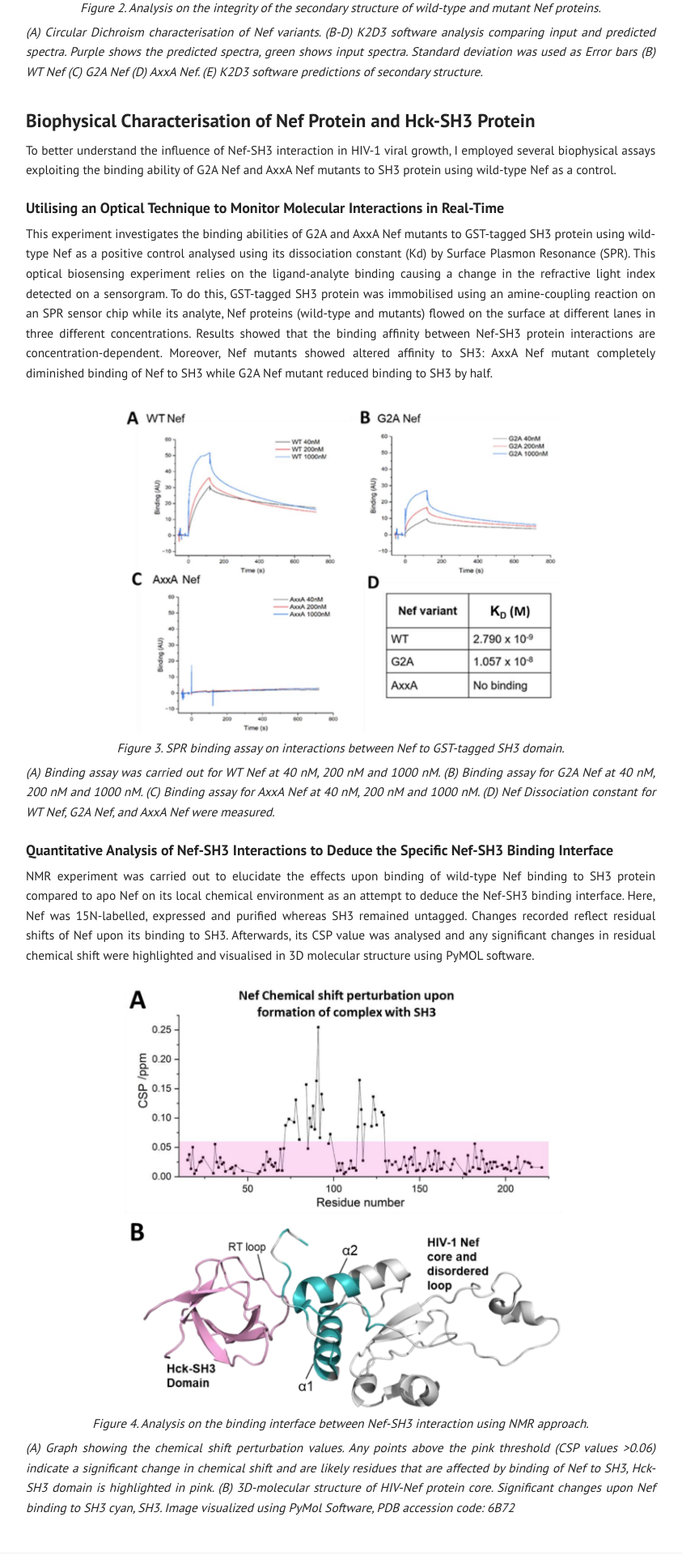
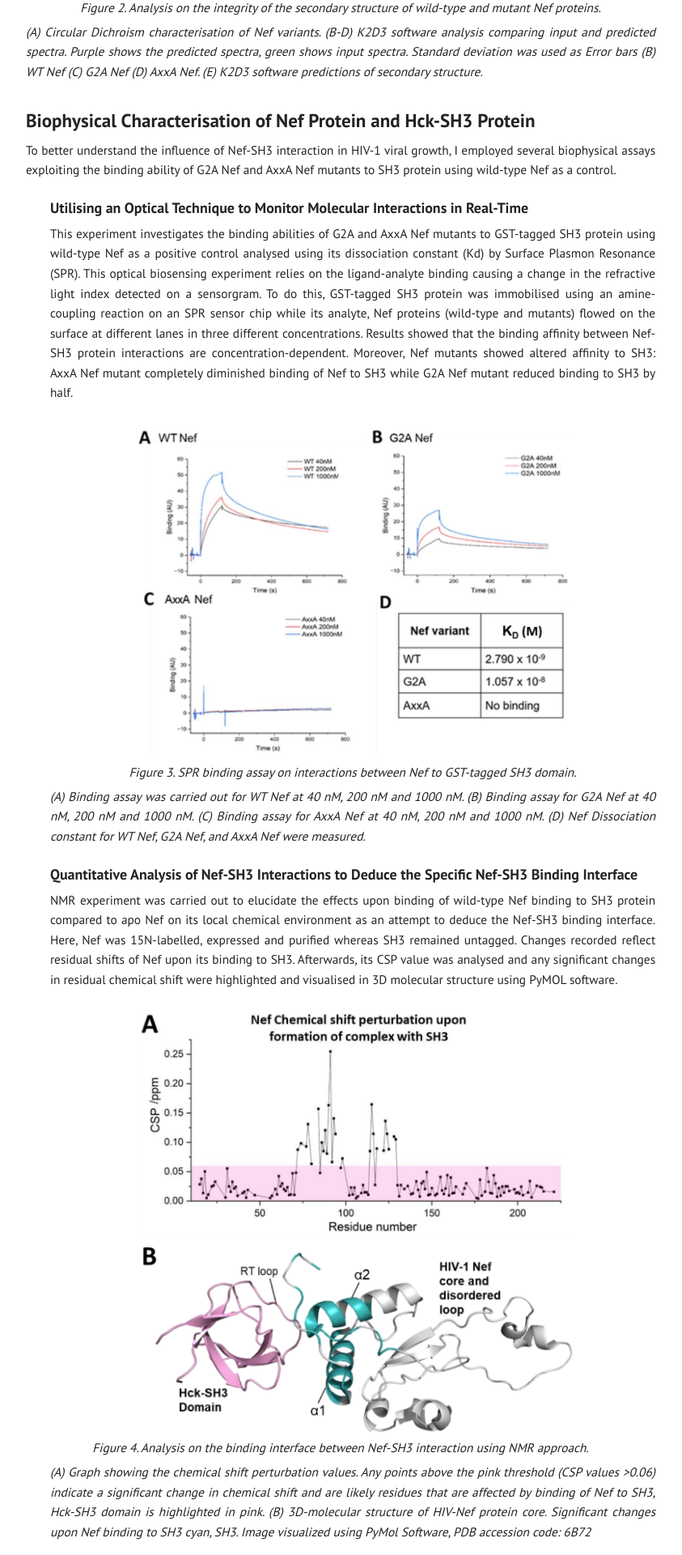
Before and after one commit to clarissediandra/clarissediandra.github.io, a Jekyll site: the page built from _posts/research/2023-05-01-hiv.md, in a window 1280 px wide. Shown: the part 1692-3612 px from the top of the page at 81% size, without its empty margins (219-1062 px from the left). Built offline with Jekyll 4.4.1, drawn with Linux system fonts in a browser that asks for light colours.

Commit message:
Indentation fix

```diff
--- a/_posts/research/2023-05-01-hiv.md
+++ b/_posts/research/2023-05-01-hiv.md
@@ -40,9 +40,9 @@ To better understand the influence of Nef-SH3 interaction in HIV-1 viral growth,
 
 This experiment investigates the binding abilities of G2A and AxxA Nef mutants to GST-tagged SH3 protein using wild-type Nef as a positive control analysed using its dissociation constant (Kd) by Surface Plasmon Resonance (SPR). This optical biosensing experiment relies on the ligand-analyte binding causing a change in the refractive light index detected on a sensorgram. To do this, GST-tagged SH3 protein was immobilised using an amine-coupling reaction on an SPR sensor chip while its analyte, Nef proteins (wild-type and mutants) flowed on the surface at different lanes in three different concentrations. Results showed that the binding affinity between Nef-SH3 protein interactions are concentration-dependent. Moreover, Nef mutants showed altered affinity to SH3: AxxA Nef mutant completely diminished binding of Nef to SH3 while G2A Nef mutant reduced binding to SH3 by half.
 
-![Figure3SPR](/assets/img/research/hiv/SPR.png){: width="70%" }
-*Figure 3. SPR binding assay on interactions between Nef to GST-tagged SH3 domain.*
-<p style="margin-top:-10px"><em>
+![Figure3SPR](/assets/img/research/hiv/SPR.png){: width="70%" style="padding-left: 30px;" }
+<span><em><center style="padding-left:30px; margin-top:-10px;">Figure 3. SPR binding assay on interactions between Nef to GST-tagged SH3 domain.</center></em><span>
+<p style="margin-top:-10px; padding-left:30px;"><em>
 (A) Binding assay was carried out for WT Nef at 40 nM, 200 nM and 1000 nM. (B) Binding assay for G2A Nef at 40 nM, 200 nM and 1000 nM. (C) Binding assay for AxxA Nef at 40 nM, 200 nM and 1000 nM. (D) Nef Dissociation constant for WT Nef, G2A Nef, and AxxA Nef were measured.
 </em></p>
 
@@ -50,8 +50,8 @@ This experiment investigates the binding abilities of G2A and AxxA Nef mutants t
 
 NMR experiment was carried out to elucidate the effects upon binding of wild-type Nef binding to SH3 protein compared to apo Nef on its local chemical environment as an attempt to deduce the Nef-SH3 binding interface. Here, Nef was 15N-labelled, expressed and purified whereas SH3 remained untagged. Changes recorded reflect residual shifts of Nef upon its binding to SH3. Afterwards, its CSP value was analysed and any significant changes in residual chemical shift were highlighted and visualised in 3D molecular structure using PyMOL software.
 
-![Figure4NMR](/assets/img/research/hiv/NMR.png){: width="72%" }
+![Figure4NMR](/assets/img/research/hiv/NMR.png){: width="72%" style="padding-left: 30px;" }
 *Figure 4. Analysis on the binding interface between Nef-SH3 interaction using NMR approach.*
-<p style="margin-top:-10px"><em>
+<p style="margin-top:-10px; padding-left:30px"><em>
 (A) Graph showing the chemical shift perturbation values. Any points above the pink threshold (CSP values >0.06) indicate a significant change in chemical shift and are likely residues that are affected by binding of Nef to SH3, Hck-SH3 domain is highlighted in pink. (B) 3D-molecular structure of HIV-Nef protein core. Significant changes upon Nef binding to SH3 cyan, SH3. Image visualized using PyMol Software, PDB accession code: 6B72
 </em></p>
--- a/assets/css/index.sass
+++ b/assets/css/index.sass
@@ -34,3 +34,6 @@ article > h2
 article > h3
   margin-top: 20px
   margin-bottom: -10px
+  padding-left: 30px
+  + *
+    padding-left: 30px
```
